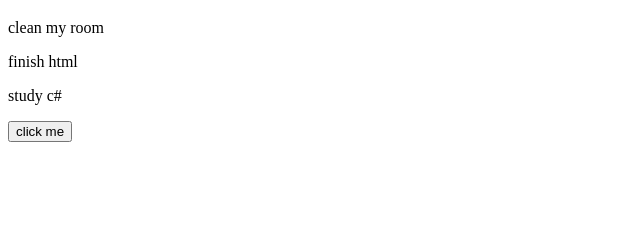
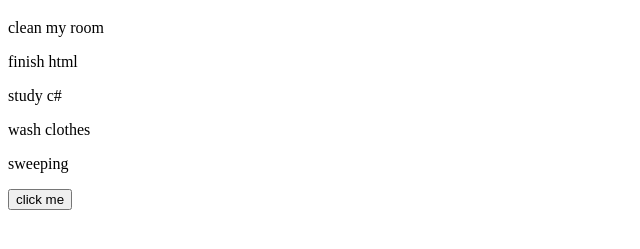
Before and after one commit to thahseen21/TodoList, a plain HTML site: page index.html in a window 1280 px wide. Both pictures are taken after a click on the button "click me". Shown: the part 61-310 px from the top of the page, without its empty margins (0-640 px from the left). Drawn offline with Linux system fonts and the light colour scheme.

Commit message:
adding a hardcoded list of item to the html by clicking a button

```diff
--- a/index.html
+++ b/index.html
@@ -10,7 +10,7 @@
   </head>
   <body>
     <h1>Todo's</h1>
-    <div class="list-container">
+    <div id="list-container">
       <p class="todo">clean my room</p>
       <p class="todo">finish html</p>
       <p class="todo">study c#</p>
--- a/script.js
+++ b/script.js
@@ -1,3 +1,17 @@
+var todoList = ['wash clothes', 'sweeping']
+
+
 function ClickHandler() {
-    console.log("yes working")
+
+    for (var todo of todoList) {
+        const p = document.createElement("p"); // creating a html element as <p> tag
+        p.className = 'todo' // setting the <p> with a classname as 'todo'
+
+        const node = document.createTextNode(todo); // creating a text
+
+        p.appendChild(node); // adding the text to the <p>
+
+        const element = document.getElementById("list-container"); // getting where to insert the <p> tag
+        element.appendChild(p);// appending p tag as child to the "list-container" id.
+    }
 }
```
